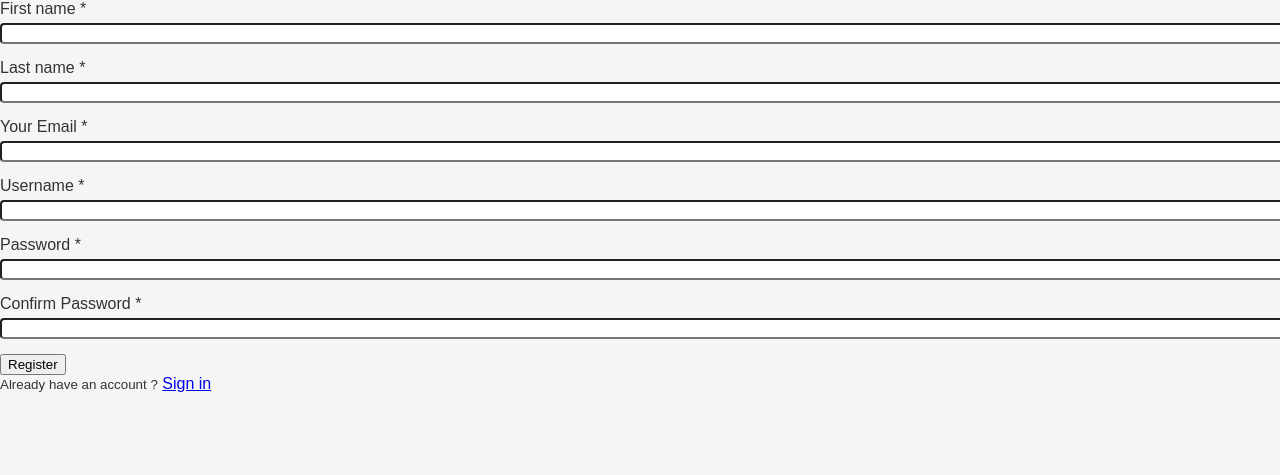
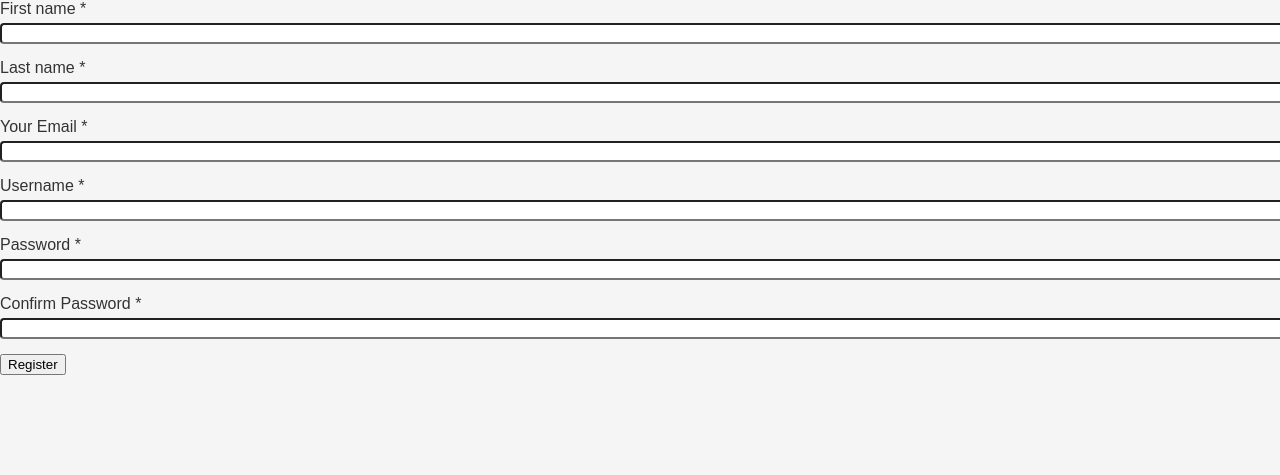
Before and after one commit to djsivyer/backendproj, a Django app: template finapp/templates/finapp/register.html in a window 1280 px wide. Shown: the top 475 px of the page. Run offline with Django 3.2, Linux system fonts and the light colour scheme; the template is opened without the code that fills it, so the values that code supplies are empty, except form fields; tables that the repository leaves empty hold one stand-in row (values such as "Sample post"); form fields are guessed from the names that the template uses.

Commit message:
Removed another broken ref

```diff
--- a/finapp/templates/finapp/register.html
+++ b/finapp/templates/finapp/register.html
@@ -107,12 +107,6 @@
         <div class="col-md-12">
             <button class="btn btn-primary w-100" type="submit">Register</button>
         </div>
-        <div class="mx-auto">
-            <p class="mb-0 mt-3">
-                <small class="text-dark mr-2">Already have an account ?</small>
-                <a href="{% url 'login' %}" class="text-dark font-weight-bold">Sign in</a>
-            </p>
-        </div>
         </div>
         </form>
     </body>
```
